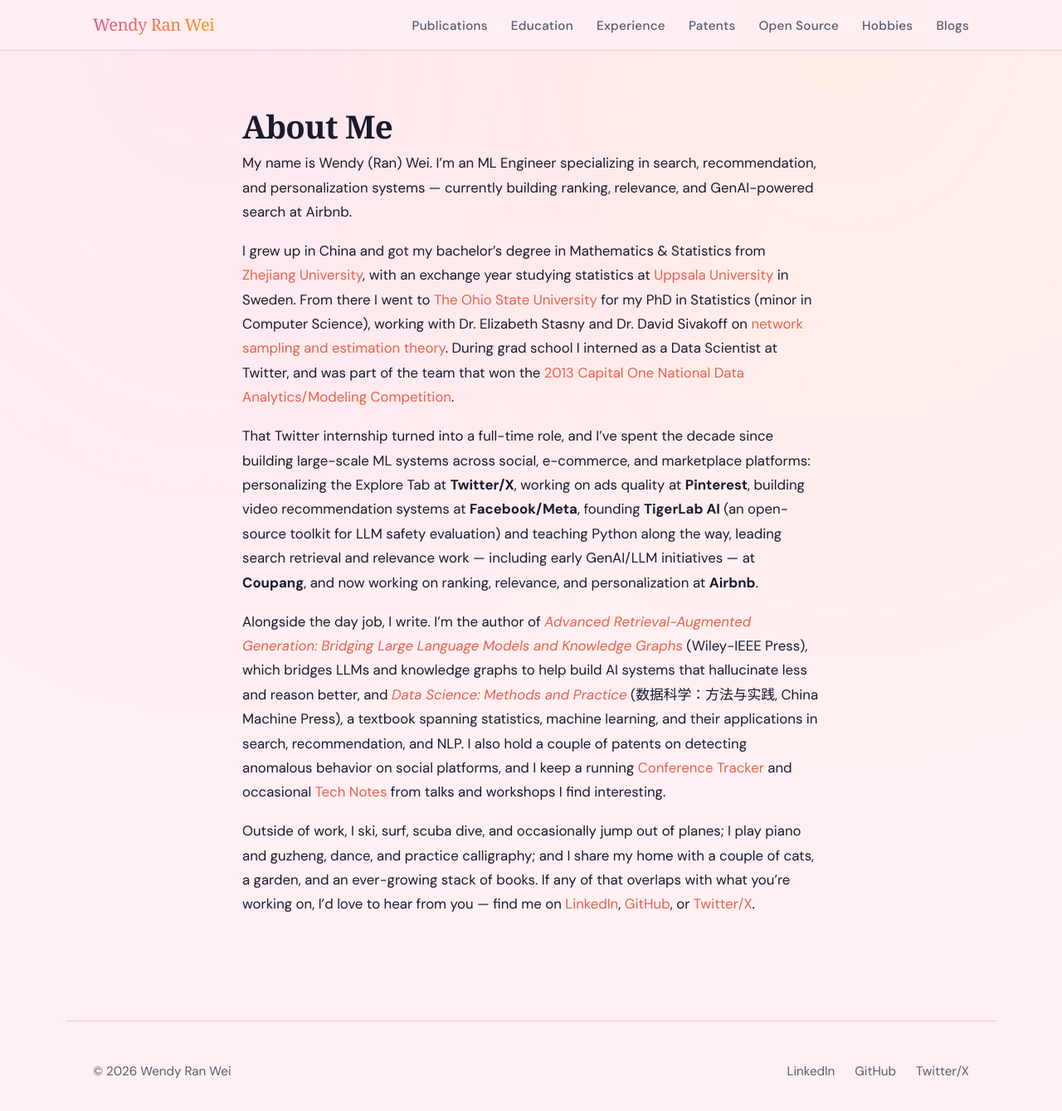
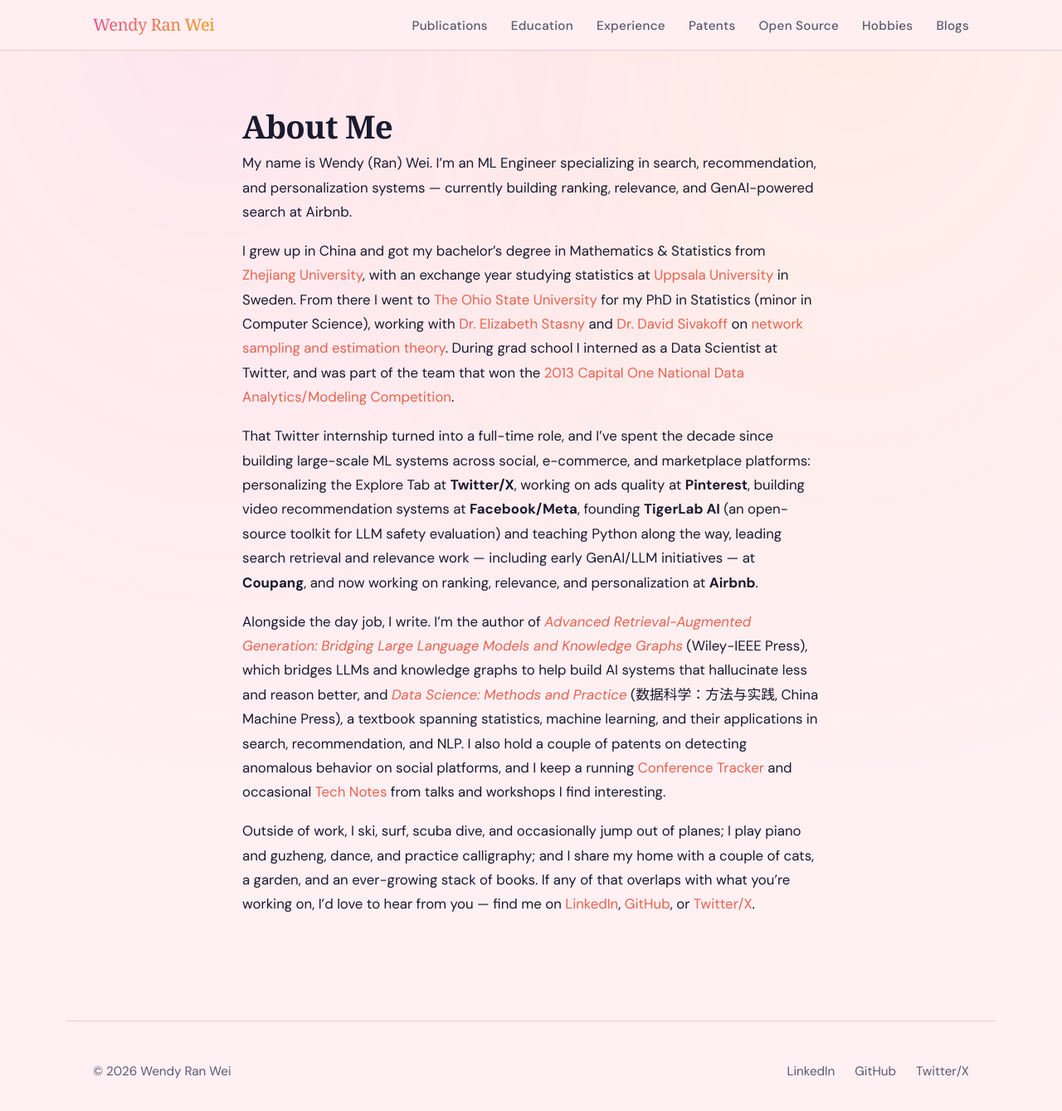
Before and after one commit to wendyran/wendyran.github.io, a Jekyll site: the page built from about.md, in a window 1280 px wide and 1353 px high. Shown: the top 1339 px of the window at 83% size. Built offline with Jekyll 4.4.1, drawn with Linux system fonts in a browser that asks for light colours; some web fonts are replaced; part of the change alters nothing that is shown.

```diff
--- a/about.md
+++ b/about.md
@@ -6,7 +6,7 @@ permalink: /about/
 
 My name is Wendy (Ran) Wei. I'm an ML Engineer specializing in search, recommendation, and personalization systems — currently building ranking, relevance, and GenAI-powered search at Airbnb.
 
-I grew up in China and got my bachelor's degree in Mathematics & Statistics from [Zhejiang University](http://www.zju.edu.cn/english), with an exchange year studying statistics at [Uppsala University](https://www.uu.se/) in Sweden. From there I went to [The Ohio State University](http://www.stat.osu.edu) for my PhD in Statistics (minor in Computer Science), working with Dr. Elizabeth Stasny and Dr. David Sivakoff on [network sampling and estimation theory](http://rave.ohiolink.edu/etdc/view?acc_num=osu1471846863). During grad school I interned as a Data Scientist at Twitter, and was part of the team that won the [2013 Capital One National Data Analytics/Modeling Competition](https://artsandsciences.osu.edu/news/statistics-graduate-students-win-national-data-analytics/modeling-competition).
+I grew up in China and got my bachelor's degree in Mathematics & Statistics from [Zhejiang University](http://www.zju.edu.cn/english), with an exchange year studying statistics at [Uppsala University](https://www.uu.se/) in Sweden. From there I went to [The Ohio State University](http://www.stat.osu.edu) for my PhD in Statistics (minor in Computer Science), working with [Dr. Elizabeth Stasny](https://stat.osu.edu/people/stasny.1) and [Dr. David Sivakoff](https://www.asc.ohio-state.edu/sivakoff.2/) on [network sampling and estimation theory](http://rave.ohiolink.edu/etdc/view?acc_num=osu1471846863). During grad school I interned as a Data Scientist at Twitter, and was part of the team that won the [2013 Capital One National Data Analytics/Modeling Competition](https://artsandsciences.osu.edu/news/statistics-graduate-students-win-national-data-analytics/modeling-competition).
 
 That Twitter internship turned into a full-time role, and I've spent the decade since building large-scale ML systems across social, e-commerce, and marketplace platforms: personalizing the Explore Tab at **Twitter/X**, working on ads quality at **Pinterest**, building video recommendation systems at **Facebook/Meta**, founding **TigerLab AI** (an open-source toolkit for LLM safety evaluation) and teaching Python along the way, leading search retrieval and relevance work — including early GenAI/LLM initiatives — at **Coupang**, and now working on ranking, relevance, and personalization at **Airbnb**.
 
```
